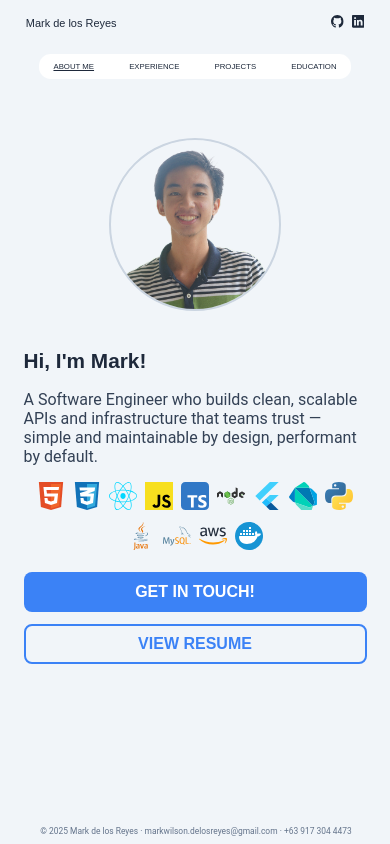
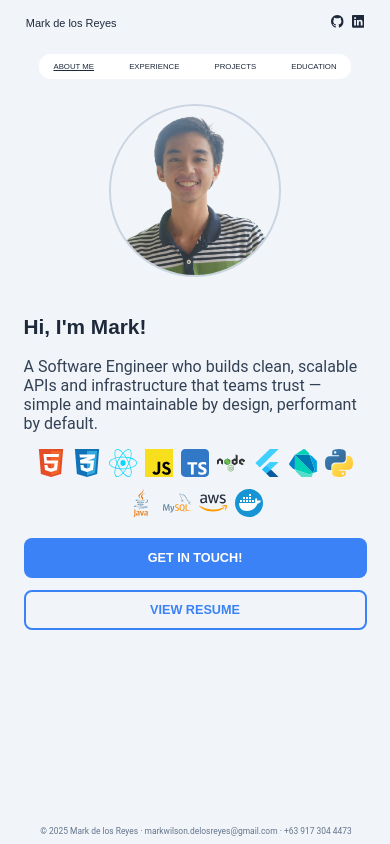
Before and after one commit to mawi-delosreyes/Portfolio, a React (Vite) app: page / in a window 390 px wide. Built offline with nearby package versions, Linux system fonts and the light colour scheme.

Commit message:
refactor: test new spacing

```diff
--- a/src/styles/about.css
+++ b/src/styles/about.css
@@ -87,7 +87,7 @@
         border: 2px solid #CBD5E1;
         width: 20vh;
         height: 20vh;
-        margin: 5vh auto 0 auto;
+        margin: 1vh auto 0 auto;
     }
 
     #about-container {
@@ -128,19 +128,19 @@
 
     #button-layout {
         flex-direction: column;
-        gap: 12px;
-        margin-top: 18px;
+        gap: 1.5vh;
+        margin-top: 2vh;
         align-items: stretch;
     }
 
     .buttons {
         width: 100%;
         height: 40px;
-        font-size: 1rem;
+        font-size: 1.5vh;
         border-radius: 8px;
     }
 
     #email-button, #resume-button {
-        font-size: 1rem;
+        font-size: 1.5vh;
     }
 }
```
